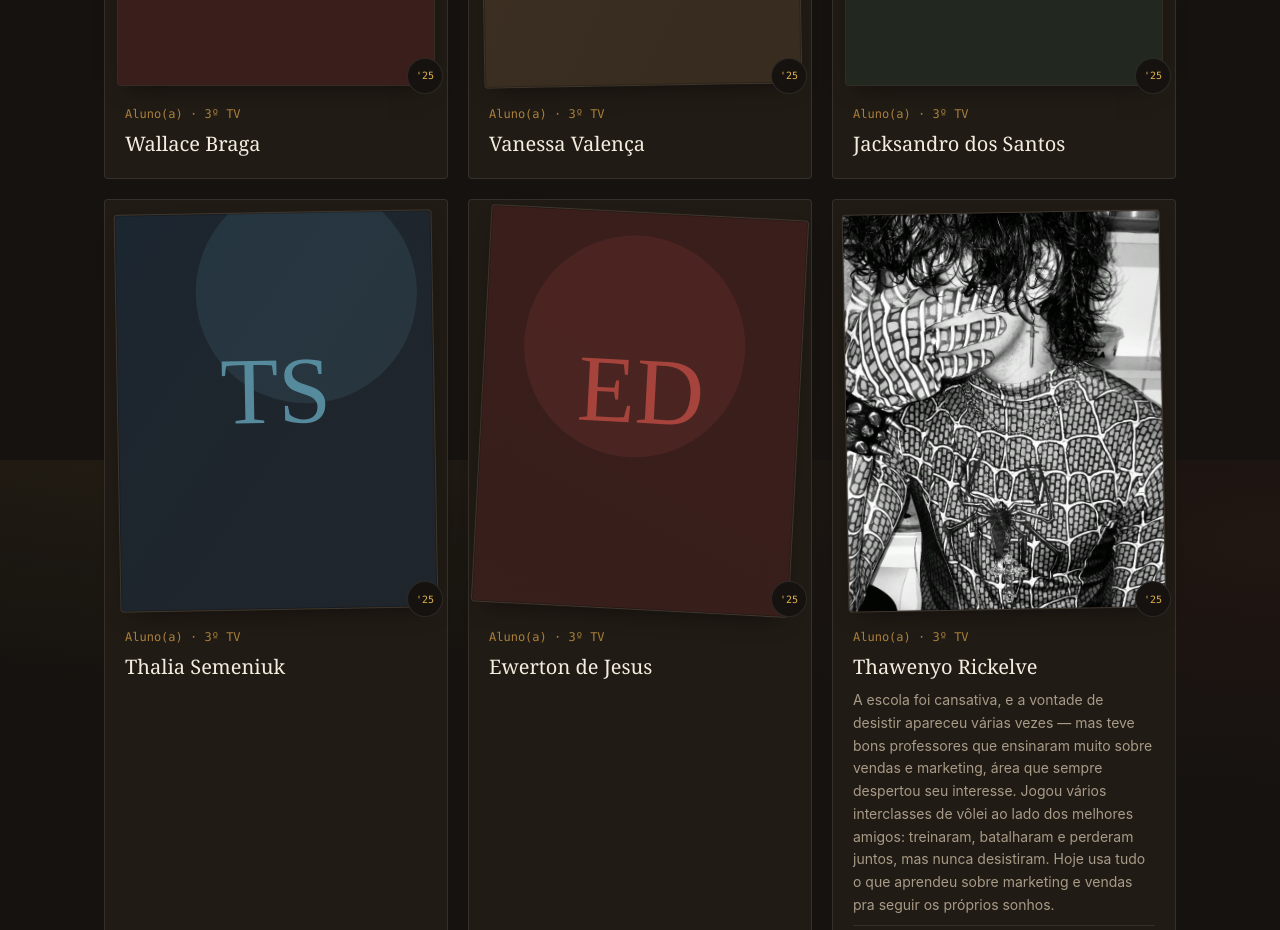
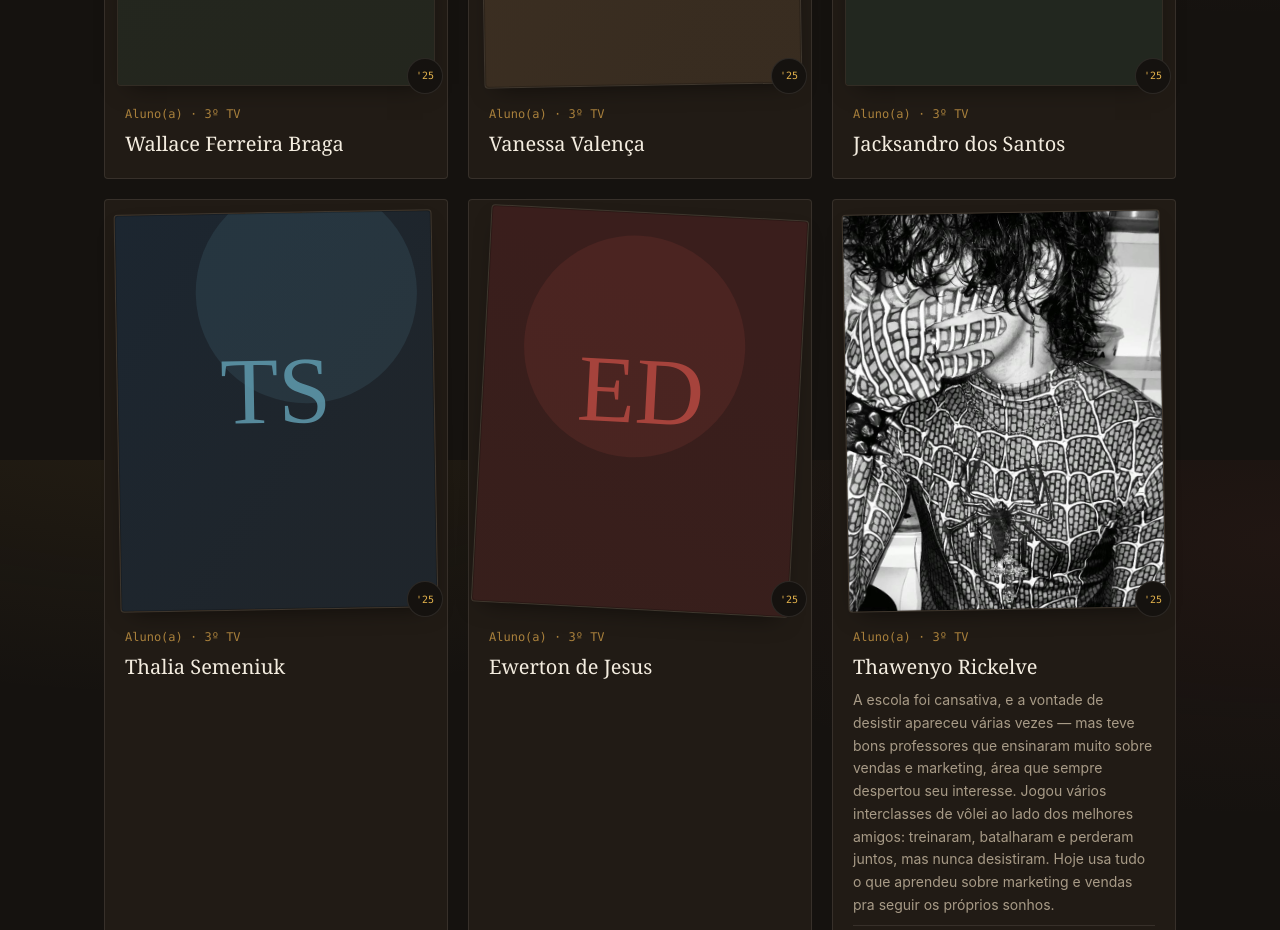
Before and after one commit to NixHokori1211/Anu-rio-3tv2025, a Next.js app: page /pessoas in a window 1280 px wide. Shown: the part 3540-4470 px from the top of the page. Built offline with nearby package versions, Linux system fonts and the light colour scheme.

Commit message:
content: nome completo do Wallace Ferreira Braga

```diff
--- a/src/data/students.ts
+++ b/src/data/students.ts
@@ -19,7 +19,7 @@ export const students: Student[] = [
   { id: "leticia-suellen", name: "Letícia Suellen", photo: "/mock/leticia-suellen.jpg", className: "3º TV", description: "", quote: "", memories: [] },
   { id: "felipe-oliveira", name: "Felipe Oliveira", photo: "/mock/felipe-oliveira.jpg", className: "3º TV", description: "", quote: "Minha presença é opcional, minha aprovação é certa.", memories: [] },
   { id: "deivid-jorge", name: "Deivid Jorge", photo: "/mock/deivid-jorge.jpg", className: "3º TV", description: "", quote: "", memories: [] },
-  { id: "wallace-braga", name: "Wallace Braga", photo: "/mock/wallace-braga.jpg", className: "3º TV", description: "", quote: "", memories: [] },
+  { id: "wallace-ferreira-braga", name: "Wallace Ferreira Braga", photo: "/mock/wallace-ferreira-braga.jpg", className: "3º TV", description: "", quote: "", memories: [] },
   { id: "vanessa-valenca", name: "Vanessa Valença", photo: "/mock/vanessa-valenca.jpg", className: "3º TV", description: "", quote: "", memories: [] },
   { id: "jacksandro-dos-santos", name: "Jacksandro dos Santos", photo: "/mock/jacksandro-dos-santos.jpg", className: "3º TV", description: "", quote: "", memories: [] },
   { id: "thalia-semeniuk", name: "Thalia Semeniuk", photo: "/mock/thalia-semeniuk.jpg", className: "3º TV", description: "", quote: "", memories: [] },
```
